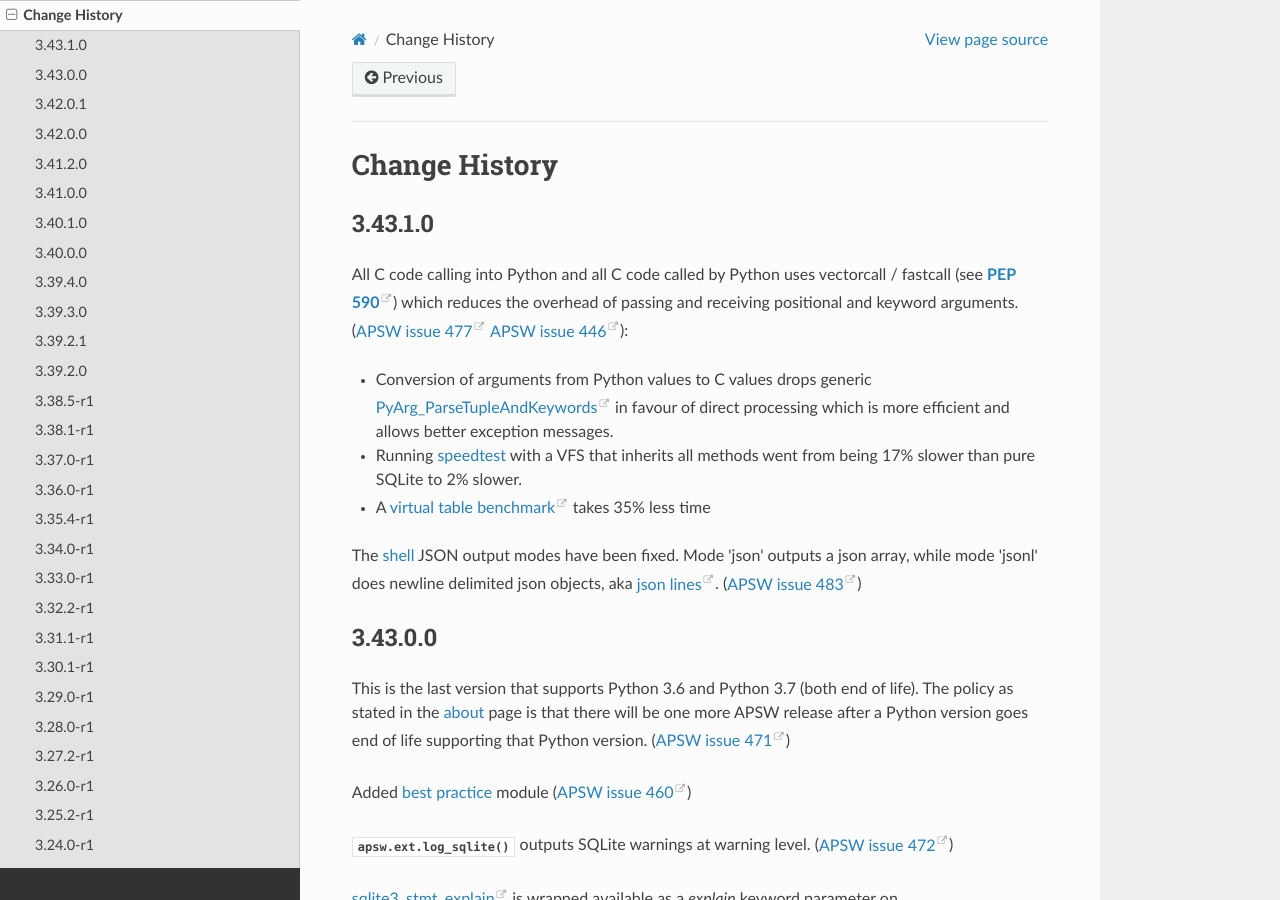
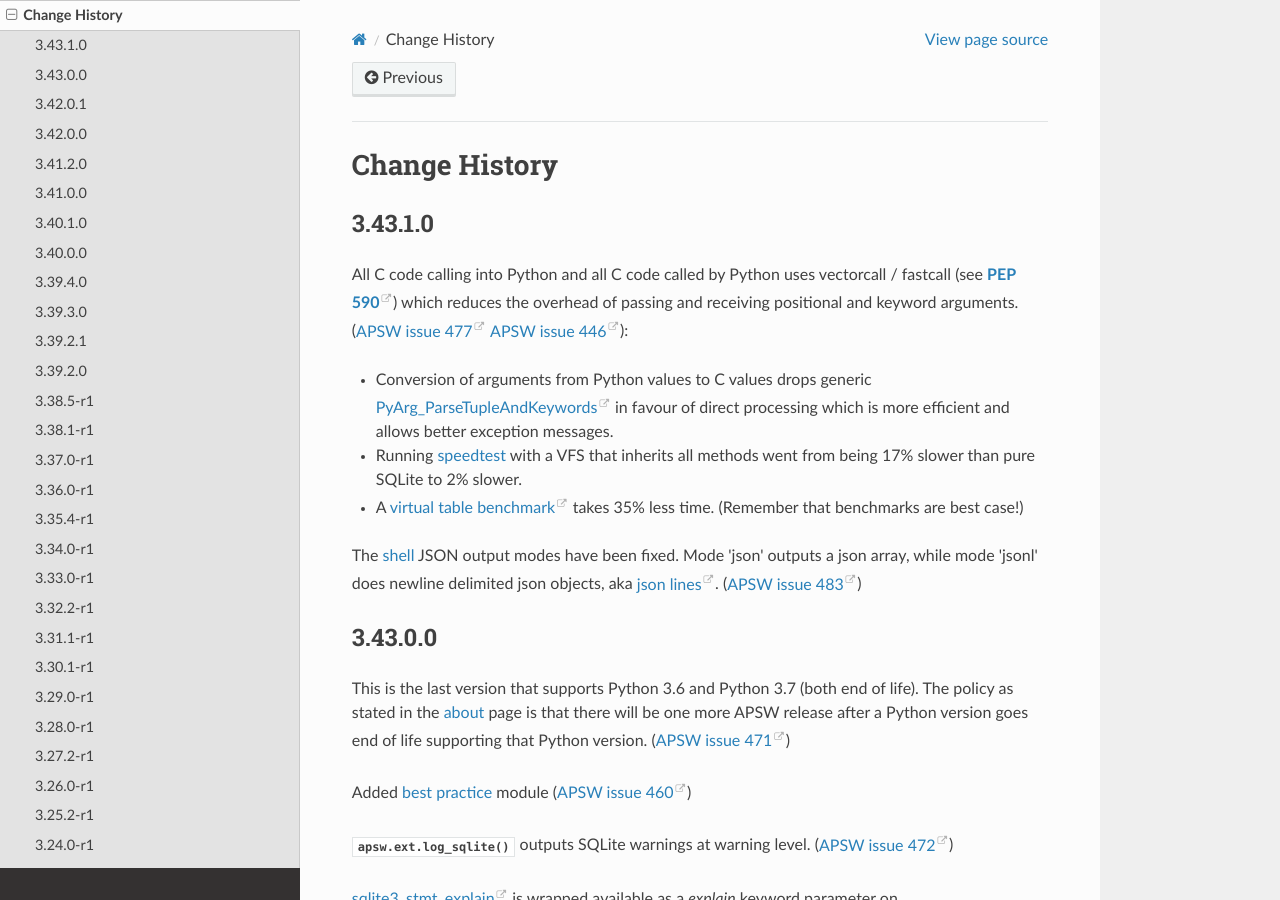
Before and after one commit to rogerbinns/apsw, a Sphinx documentation site: the page built from doc/changes.rst, in a window 1280 px wide and 900 px high. Built offline with Sphinx 7.4.7 and the Read the Docs theme 2.0.0, drawn with Linux system fonts in a browser that asks for light colours; pages that are not in the unit, such as notebooks, are missing from menus; the version number is read from the project's files by our own code.

Commit message:
Note about benchmarks

```diff
--- a/doc/changes.rst
+++ b/doc/changes.rst
@@ -21,7 +21,7 @@
   from being 17% slower than pure SQLite to 2% slower.
 
 * A :source:`virtual table benchmark <tools/vtbench.py>` takes 35%
-  less time
+  less time.  (Remember that benchmarks are best case!)
 
 The :doc:`shell <shell>` JSON output modes have been fixed.  Mode
 'json' outputs a json array, while mode 'jsonl' does newline delimited
```
